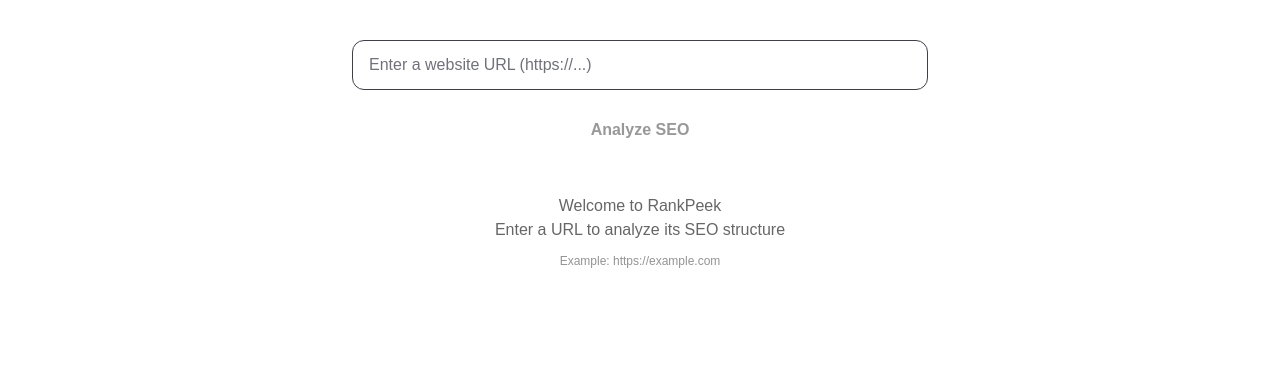
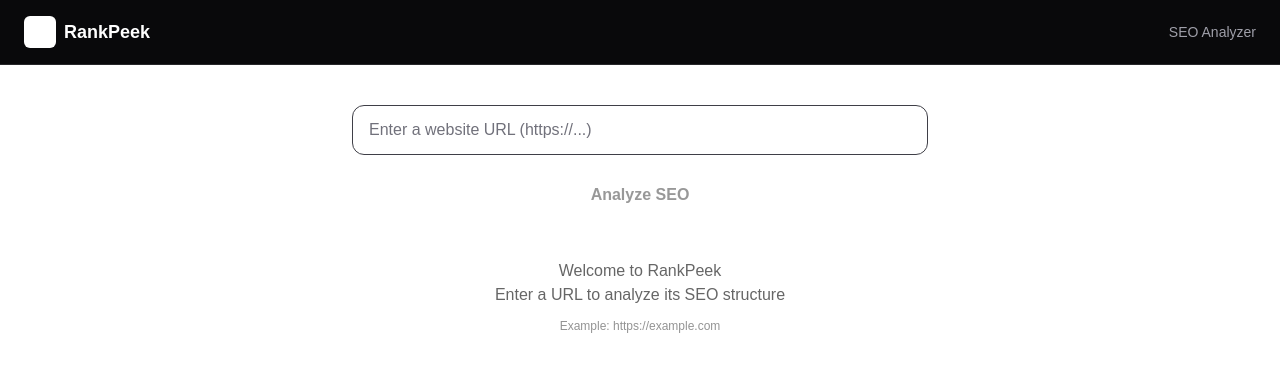
Before and after one commit to ricardojesus-dev/rankpeek, a Next.js app: page / in a window 1280 px wide. Shown: the top 372 px of the page. Built offline with nearby package versions, Linux system fonts and the light colour scheme.

Commit message:
feat: add Navbar component with basic branding

```diff
--- a/app/page.tsx
+++ b/app/page.tsx
@@ -4,14 +4,20 @@
 import UrlInput from "@/components/UrlInput";
 import SeoReport from "@/components/SeoReport";
 import type { SeoReportData } from "@/types/seoReport";
+import Navbar from "@/components/Navbar"
 
 export default function Home(){
     const [data,setData] = useState<SeoReportData | null>(null)
 
     return (
+        <>
+        <Navbar />
+
         <main>
-        <UrlInput setData={setData} />
-        <SeoReport data={data} />
+            <UrlInput setData={setData} />
+            <SeoReport data={data} />
         </main>
+        </>
+
     )
 }
--- /dev/null
+++ b/components/Navbar.tsx
@@ -0,0 +1,20 @@
+export default function Navbar() {
+    return (
+        <nav className="w-full px-6 py-4 flex items-center justify-between border-b border-zinc-800 bg-zinc-950">
+
+            {/* BRAND */}
+            <div className="flex items-center gap-2">
+                <div className="w-8 h-8 rounded-md bg-white" />
+                <span className="text-white font-semibold text-lg">
+                    RankPeek
+                </span>
+            </div>
+
+            {/* FUTURE ACTIONS */}
+            <div className="text-zinc-400 text-sm">
+                SEO Analyzer
+            </div>
+
+        </nav>
+    )
+}
```
